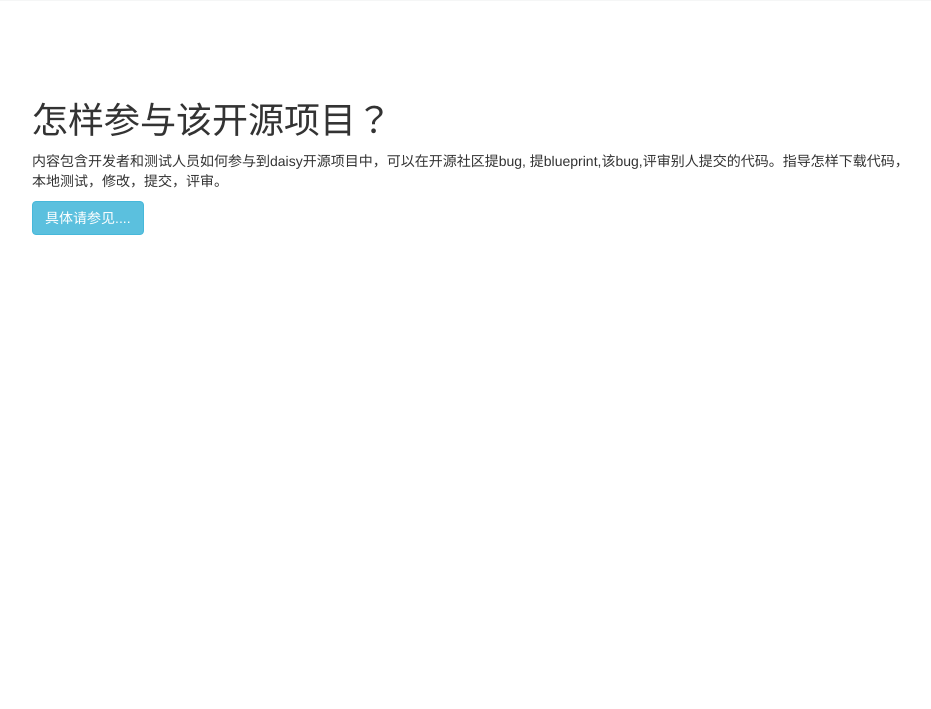
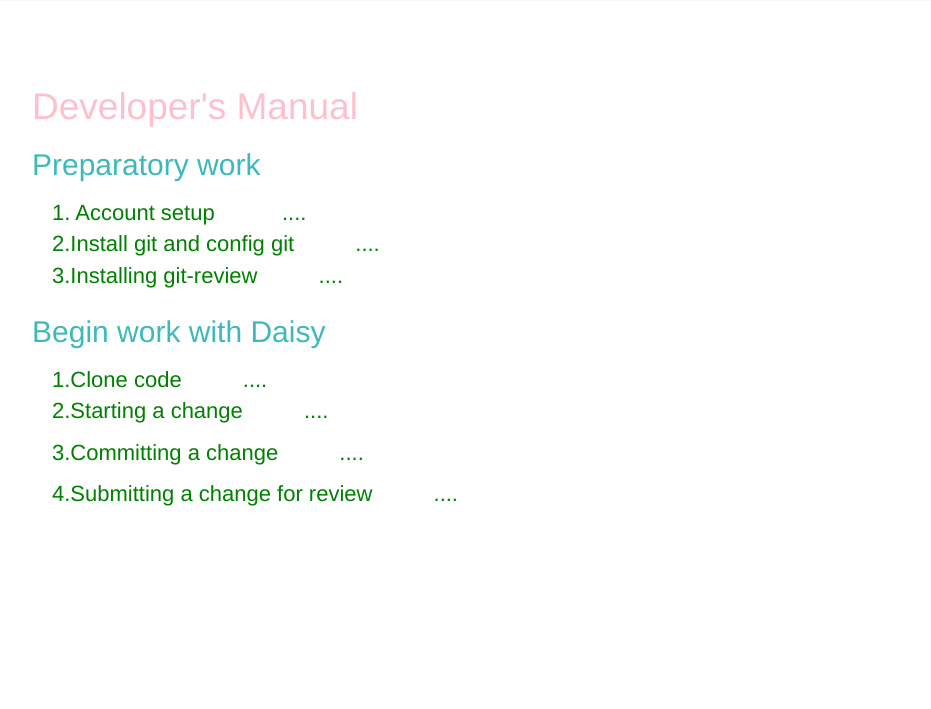
Before and after one commit to SunJing22/test, a Django app: page / in a window 1280 px wide; the page is wider, and only the part inside the window is pictured. Shown: the part 3599-4308 px from the top of that part, without its empty margins (168-1099 px from the left). Run offline with Django 3.2, Linux system fonts and the light colour scheme; some libraries are stand-ins or nearby versions.

Commit message:
add help manual

```diff
--- a/myDaisyCloud/mysite/daisycloud/templates/test.html
+++ b/myDaisyCloud/mysite/daisycloud/templates/index.html
@@ -42,7 +42,7 @@
           </ul>
           <ul class="nav navbar-nav navbar-right" style="padding-right:50px;">
               <li><a href="mailto:dev@daisycloud.org">Contact Us</a></li>
-              <li><a href="https://github.com/openstack/daisycloud-core">Download</a></li>
+              <li><a href="https://github.com/openstack/daisycloud-core">Get code</a></li>
           </ul>
       </div>
     </div>
@@ -55,10 +55,11 @@
           <h1 style="font-size:56px;"><b>Daisy</b></h1>
           <p font-size="30px">
             <h3>
-              Deployment and Management Automation for your Private Cloud
+              Provides automated deployment and management of OpenStack and other distributed systems
             </h3>
           </p>
-          <button class="btn btn-large btn-info" style="margin-top:20px;">Demo</button>
+          <a type="button" class="btn btn-large btn-info" href="https://launchpad.net/daisy" style="margin-top:20px;">Begin with bugs</a>
+          <a type="button" class="btn btn-large btn-info" href="https://github.com/openstack/daisycloud-core" style="margin-top:20px;margin-left:15px;">Get code</a>
       </div>
   </div>
 </div>
@@ -107,12 +108,14 @@
   <p></p>
 </div>
 <div id="section5" class="container-fluid">
+  {% block joinin %}
   <h1>怎样参与该开源项目？</h1>
   <p>
       内容包含开发者和测试人员如何参与到daisy开源项目中，可以在开源社区提bug,
       提blueprint,该bug,评审别人提交的代码。指导怎样下载代码，本地测试，修改，提交，评审。
   </p>
   <button class="btn btn-info">具体请参见....</button>
+  {% endblock %}
 </div>
 
 <script type="text/javascript">
--- /dev/null
+++ b/myDaisyCloud/mysite/daisycloud/templates/joinin.html
@@ -0,0 +1,178 @@
+{% extends 'index.html' %}
+{% load i18n %}
+
+
+{% block joinin %}
+<div id="developer" >
+  <p style="font-size:37px;color:pink;">
+      Developer's Manual
+  </p>
+  <div id="develop_steps">
+      <div id="prepare_steps">
+          <div id="prepare_steps_title">
+              <p style="font-size:30px;color:#3DB9B9;">
+                  Preparatory work
+              </p>
+          </div>
+          <div id="prepare_steps_content" style="padding-left:20px;">
+              <div>
+                  <div id="content_title">
+                      <div style="font-size:22px;color:green;bgcolor:grey;" id="showTest" onclick="account_toggle()">
+                         1. Account setup   &nbsp;&nbsp; &nbsp;&nbsp; &nbsp; &nbsp;   ....
+                          <!--div  id="showTest" onclick="account_toggle()" style="bgcolor:grey;">
+                              ...
+                          </div-->
+                      </div>
+
+                  <!--div class="btn-group">
+                    <button class="btn btn-default btn-lg dropdown-toggle"
+                           type="button" data-toggle="dropdown" aria-haspopup="true"
+                           aria-expanded="false">
+                    Account setup <span class="caret"></span>
+                    </button>
+                  </div-->
+                  </div>
+
+                  <div id="account_about" hidden style="padding-left:20px;">
+                    <p>First of all, you will need a <a class="" href="https://launchpad.net/+login">Launchpad account</a>.</p>
+                    <p><a href="https://www.openstack.org/join/">Join The OpenStack Foundation,</a> remeber use the same email address as step one.</p>
+                    <p>Visit <a href="https://review.openstack.org/">https://review.openstack.org/ </a>and click the "Sign In",Log in with your Launchpad ID.The first time you login OpenStack's Gerrit, you will nee to select a unique username.</p>
+                    <p><a href="https://review.openstack.org/#/settings/aggrements">Agree to the Individual Contributor License Agreement</a> and provide contact information.</p>
+                  </div>
+              </div>
+              <div>
+                  <div id="git_install_title">
+                      <div style="font-size:22px;color:green;" id="showGitInstall" onclick="git_content_toggle()">
+                          2.Install git and config git&nbsp;&nbsp; &nbsp;&nbsp; &nbsp; &nbsp;   ....
+                          <!--button class="btn btn-sm" id="showGitInstall" onclick="git_content_toggle()">
+                              detail...
+                          </button-->
+                      </div>
+                  </div>
+                  <div id="git_install_content" hidden style="padding-left:20px;">
+                      <p>Install git</p>
+                      <p style="padding-left:20px;">For Centos:  yum install git</p>
+                      <p style="padding-left:20px;">For Ubuntu:  apt-get install git</p>
+                      <p>git config</p>
+                      <p style="padding-left:20px;">git config --global user.name "Firstname Lastname"</p>
+                      <p style="padding-left:20px;">git config --global user.email "your_email@youremail.com"</p>
+                  </div>
+              </div>
+              <div>
+                  <div id="git-review_title">
+                      <div style="font-size:22px;color:green;" id="showGitReviewInstall" onclick="gitReview_content_toggle()">
+                          3.Installing git-review&nbsp;&nbsp; &nbsp;&nbsp; &nbsp; &nbsp;   ....
+                          <!--button class="btn btn-sm" id="showGitReviewInstall" onclick="gitReview_content_toggle()">
+                              detail...
+                          </button-->
+                      </div>
+                  </div>
+                  <div id="git-review_content" hidden style="padding-left:20px;">
+                      <p>For centos : apt-get install git-review</p>
+                      <p>For Ubuntu : yum install git-review</p>
+                  </div>
+              </div>
+          </div>
+
+      </div>
+      <div id="work_steps">
+          <div id="work_step_title">
+               <p style="font-size:30px;color:#3DB9B9;padding-top:20px;">
+                   Begin work with Daisy
+               </p>
+          </div>
+          <div id="work_step_content" style="padding-left:20px;">
+              <div id="work_one">
+                  <div id="clone_title">
+                     <div style="font-size:22px;color:green;" id="showCloneContent" onclick="Clone_Content_toggle()">
+                          1.Clone code&nbsp;&nbsp; &nbsp;&nbsp; &nbsp; &nbsp;   ....
+                          <!--button class="btn btn-sm" id="showCloneContent" onclick="Clone_Content_toggle()">
+                              detail...
+                          </button-->
+                      </div>
+                  </div>
+                  <div id="clone_content" hidden style="padding-left:20px;">
+                      <p>git clone https://git.openstack.org/openstack/daisycloud-core</p>
+                      <p>git config --global gitreview.username yourgerritusername</p>
+                      <p></p>
+                      <p>In case you had already tried to setup git-review and it failed, it might be necessary to remove the Gerrit remote from git:</p>
+                      <p>git remote rm gerrit</p>
+                  </div>
+              </div>
+              <div id="work_two">
+                  <div id="change_title">
+                      <p style="font-size:22px;color:green;" id="showChangeContent" onclick="Change_Content_toggle()">
+                          2.Starting a change&nbsp;&nbsp; &nbsp;&nbsp; &nbsp; &nbsp;   ....
+                      </p>
+                  </div>
+                  <div id="change_content" hidden style="padding-left:20px;">
+                      <p>Starting a change details.</p>
+                      <p>work on bugs,modify code locally.</p>
+                      <p></p>
+                  </div>
+              </div>
+              <div id="work_three">
+                  <div id="commit_title">
+                      <p style="font-size:22px;color:green;" id="showCommitContent" onclick="Change_Commit_toggle()">
+                          3.Committing a change&nbsp;&nbsp; &nbsp;&nbsp; &nbsp; &nbsp;   ....
+                      </p>
+                  </div>
+                  <div id="commit_content" hidden style="padding-left:20px;">
+                      <p>Committing a change details.</p>
+                      <p>git commit -am "change messages"</p>
+                  </div>
+              </div>
+              <div id="work_four">
+                  <div id="submit_title">
+                      <p style="font-size:22px;color:green;" id="showSubmitContent" onclick="Change_Submit_toggle()">
+                          4.Submitting a change for review&nbsp;&nbsp; &nbsp;&nbsp; &nbsp; &nbsp;   ....
+                      </p>
+                  </div>
+                  <div id="submit_content" hidden style="padding-left:20px;">
+                      <p>git review</p>
+                  </div>
+              </div>
+          </div>
+      </div>
+  </div>
+</div>
+
+<!--div id="tester" style="width:500px;float:left;border:1px solid;border-color:pink;margin-left:5px;">
+   <p style="font-size:37px;color:pink;">
+      As a Tester
+   </p>
+    <div>
+
+    </div>
+
+</div-->
+<script type="text/javascript">
+    function account_toggle(){
+        $("#account_about").toggle();
+    }
+
+    function git_content_toggle(){
+        $("#git_install_content").toggle();
+    }
+
+    function gitReview_content_toggle(){
+        $("#git-review_content").toggle();
+    }
+
+    function Clone_Content_toggle(){
+         $("#clone_content").toggle();
+    }
+
+    function Change_Content_toggle(){
+        $("#change_content").toggle();
+    }
+
+    function Change_Commit_toggle(){
+        $("#commit_content").toggle();
+    }
+
+    function Change_Submit_toggle(){
+        $("#submit_content").toggle();
+    }
+</script>
+{% endblock %}
--- a/myDaisyCloud/mysite/daisycloud/views.py
+++ b/myDaisyCloud/mysite/daisycloud/views.py
@@ -4,4 +4,5 @@ from django.shortcuts import render_to_response
 
 
 def index(request):
-    return render_to_response('test.html')
+    #return render_to_response('test.html')
+    return render_to_response('joinin.html')
```
